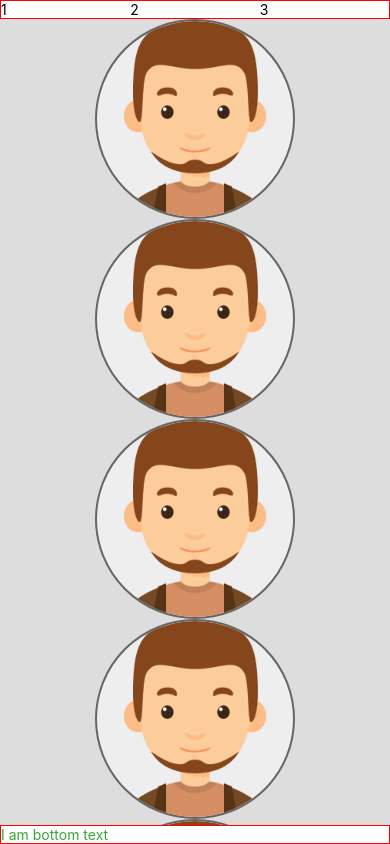
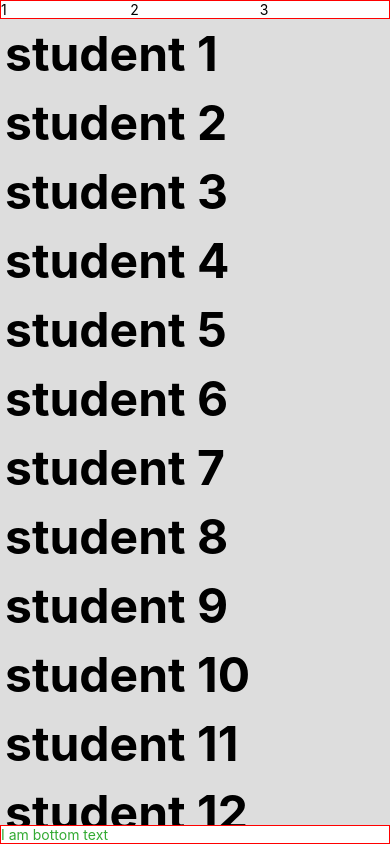
Before and after one commit to pisinr/nesbia-react-native-course-app, a React Native app: screen / in a window 390 px wide. Built offline with nearby package versions, Linux system fonts and the light colour scheme.

Commit message:
FlatList

```diff
--- a/App.js
+++ b/App.js
@@ -2,13 +2,40 @@ import React from 'react';
 import {
   SafeAreaView,
   StyleSheet, Text, View,
-  Image, ScrollView,
+  Image, ScrollView, FlatList,
 } from 'react-native';
 
 import profileImage from './assets/profile.png';
 
 export default class App extends React.Component {
   render() {
+    const renderRow = (rowData)=>{
+      const item = rowData.item;
+      return (
+        <View style={styles.row}>
+          <Text style={styles.rowText}>{item.name}</Text>
+        </View>
+      )
+    };
+
+    const students = [
+      {key: '1', name: 'student 1'},
+      {key: '2', name: 'student 2'},
+      {key: '3', name: 'student 3'},
+      {key: '4', name: 'student 4'},
+      {key: '5', name: 'student 5'},
+      {key: '6', name: 'student 6'},
+      {key: '7', name: 'student 7'},
+      {key: '8', name: 'student 8'},
+      {key: '9', name: 'student 9'},
+      {key: '10', name: 'student 10'},
+      {key: '11', name: 'student 11'},
+      {key: '12', name: 'student 12'},
+      {key: '13', name: 'student 13'},
+      {key: '14', name: 'student 14'},
+      {key: '15', name: 'student 15'},
+    ]
+
     return (
       <SafeAreaView style={styles.container}>
         <View style={styles.topbar}>
@@ -17,12 +44,7 @@ export default class App extends React.Component {
           <Text style={styles.expandedText}>3</Text>
         </View>
         <ScrollView style={styles.main}>
-          <Image style={styles.image} source={profileImage} />
-          <Image style={styles.image} source={profileImage} />
-          <Image style={styles.image} source={profileImage} />
-          <Image style={styles.image} source={profileImage} />
-          <Image style={styles.image} source={profileImage} />
-          <Image style={styles.image} source={profileImage} />
+          <FlatList data={students} renderItem={renderRow} />
         </ScrollView>
         <View style={styles.bottombar}>
           <Text style={styles.text}>I am bottom text</Text>
@@ -78,4 +100,11 @@ const styles = StyleSheet.create({
     backgroundColor: '#fff'
   },
 
+  row: {
+    padding: 5,
+  },
+  rowText: {
+    fontWeight: 'bold',
+    fontSize: 48,
+  }
 });
```
